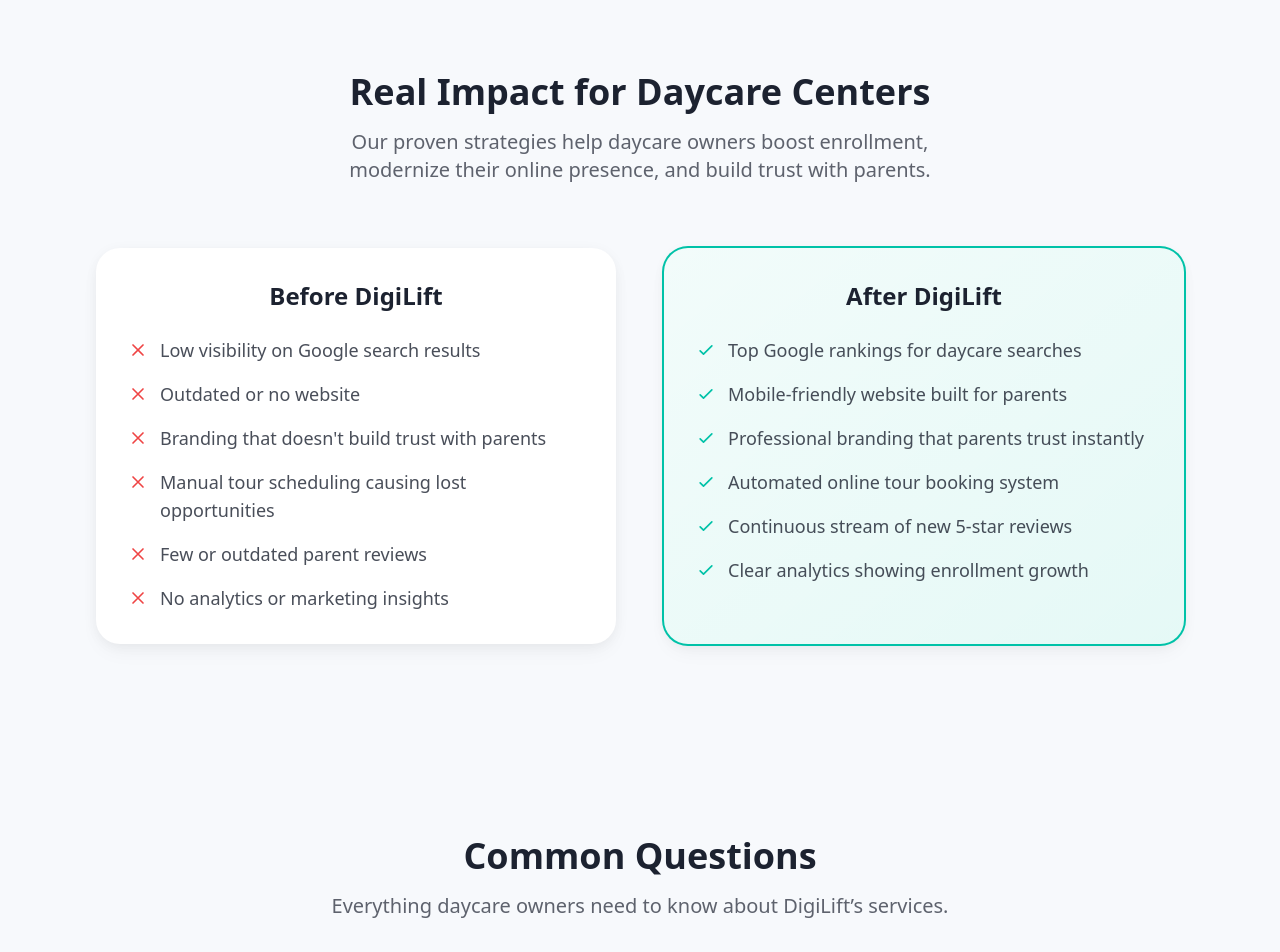
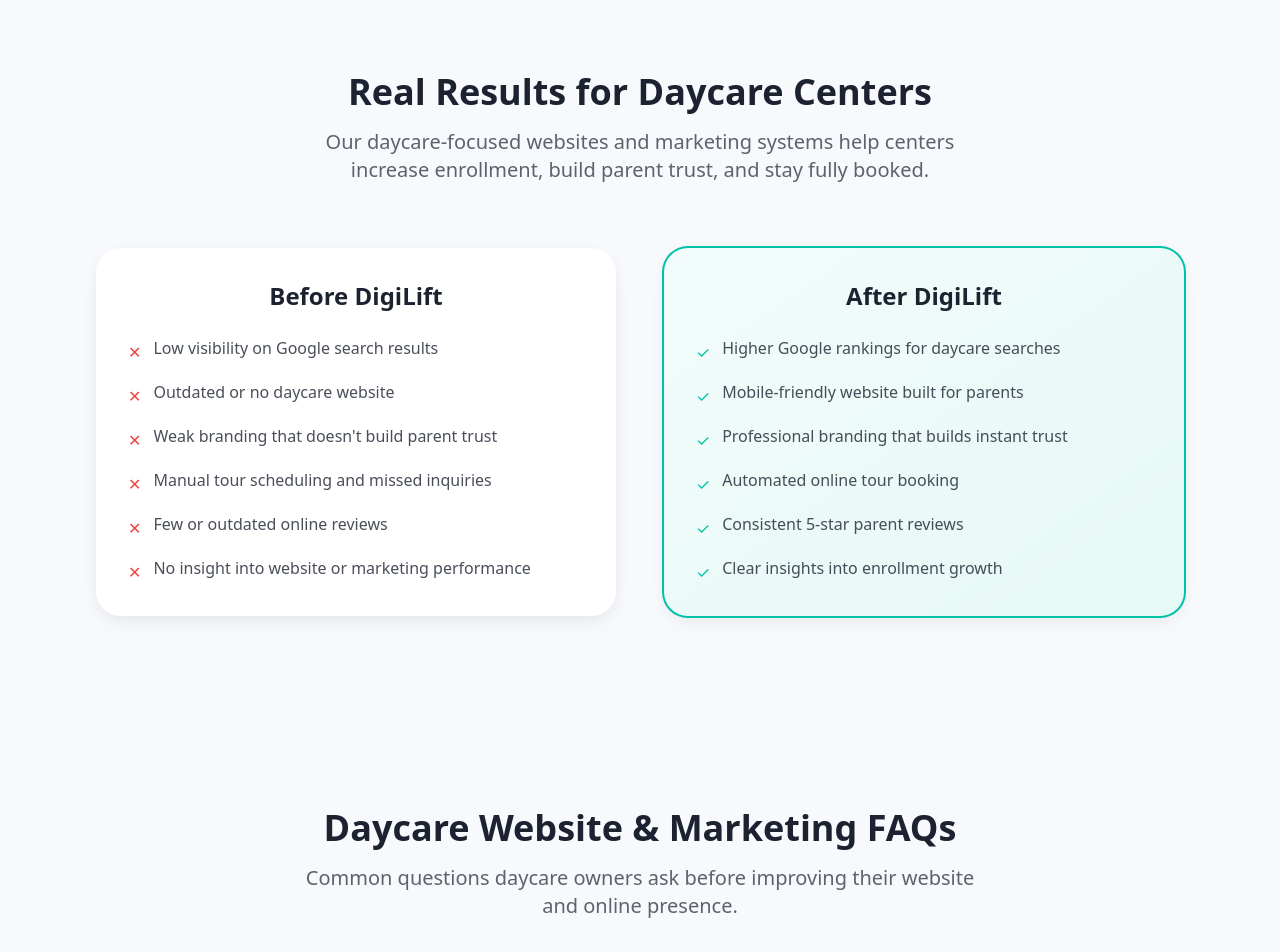
Before and after one commit to ZebaLodhi/digilift-website, a Next.js app: page / in a window 1280 px wide. Shown: the part 1680-2632 px from the top of the page. Built offline with nearby package versions, Linux system fonts and the light colour scheme.

Commit message:
Improve homepage SEO, add FAQ schema, update hero layout

```diff
--- a/app/page.tsx
+++ b/app/page.tsx
@@ -7,97 +7,161 @@
 import FAQ from "@/components/FAQ";
 import CTA from "@/components/CTA";
 import faqData from "@/data/faq.json";
-
 import Chatbot from "@/components/Chatbot";
 
+/* =========================
+   SEO METADATA (CRITICAL)
+   ========================= */
 export const metadata: Metadata = {
-  title: "DigiLift – Digital Marketing & Websites for Daycare Centers",
+  title: "Daycare Website Design & Digital Marketing | DigiLift",
   description:
-    "DigiLift transforms daycare centers with Google Business Profile optimization, mobile-friendly websites, branding, and automated booking systems. Designed for childcare providers.",
+    "DigiLift helps daycare centers get found on Google, build parent trust, and book more tours through professional website design and digital marketing.",
   keywords: [
-    "daycare marketing",
+    "daycare website design",
+    "daycare digital marketing",
     "childcare website design",
-    "Google Business Profile daycare",
-    "daycare digital marketing",
+    "daycare marketing services",
+    "daycare Google SEO",
     "DigiLift",
-    "childcare branding",
   ],
+  alternates: {
+    canonical: "https://digilift.ai/",
+  },
 };
 
+/* =========================
+   PAGE
+   ========================= */
 export default function Home() {
+  /* ---------- Business Schema ---------- */
   const jsonLd = {
     "@context": "https://schema.org",
-    "@type": "ChildCare",
-    name: "DigiLift for Daycare",
+    "@type": "ProfessionalService",
+    name: "DigiLift",
     description:
-      "Digital marketing and web design services specifically for daycare centers and childcare providers.",
+      "Website design and digital marketing services built specifically for daycare centers and childcare providers.",
     url: "https://digilift.ai",
     logo: "https://digilift.ai/logo.png",
     image: "https://digilift.ai/og-image.png",
-    telephone: "+1-555-123-4567",
-    email: "hello@digilift.ai",
-    address: { "@type": "PostalAddress", addressCountry: "US" },
-    priceRange: "$1,497 - $4,997",
-    areaServed: { "@type": "Country", name: "United States" },
+    areaServed: {
+      "@type": "Country",
+      name: "United States",
+    },
+    serviceType: [
+      "Daycare Website Design",
+      "Daycare Digital Marketing",
+      "Google Business Profile Optimization",
+    ],
+  };
+
+  /* ---------- HERO FAQ SCHEMA (GOOGLE ONLY) ---------- */
+  const heroFaqSchema = {
+    "@context": "https://schema.org",
+    "@type": "FAQPage",
+    "mainEntity": [
+      {
+        "@type": "Question",
+        "name": "Do you work with small daycare centers?",
+        "acceptedAnswer": {
+          "@type": "Answer",
+          "text":
+            "Yes. DigiLift works with home daycares, single-location centers, and growing childcare businesses across the United States.",
+        },
+      },
+      {
+        "@type": "Question",
+        "name": "What services does DigiLift provide?",
+        "acceptedAnswer": {
+          "@type": "Answer",
+          "text":
+            "DigiLift provides daycare website design, Google Business Profile optimization, branding, and AI chatbots that help parents book tours.",
+        },
+      },
+      {
+        "@type": "Question",
+        "name": "How quickly can my daycare see results?",
+        "acceptedAnswer": {
+          "@type": "Answer",
+          "text":
+            "Most daycare owners see improved visibility and increased parent inquiries within weeks of launching their DigiLift system.",
+        },
+      },
+    ],
   };
 
   return (
     <>
-      {/* SEO Structured Data */}
+      {/* =========================
+          STRUCTURED DATA
+         ========================= */}
       <script
         type="application/ld+json"
         dangerouslySetInnerHTML={{ __html: JSON.stringify(jsonLd) }}
       />
 
-      {/* HERO SECTION */}
+      {/* =========================
+          HERO FAQ SCHEMA (INVISIBLE)
+         ========================= */}
+      <script
+        type="application/ld+json"
+        dangerouslySetInnerHTML={{ __html: JSON.stringify(heroFaqSchema) }}
+      />
+
+      {/* =========================
+          SEO INTRO (HIDDEN VISUALLY, READ BY GOOGLE)
+         ========================= */}
+      <section className="sr-only">
+        <h1>Daycare Website Design & Digital Marketing for Childcare Centers</h1>
+        <p>
+          DigiLift helps daycare centers attract families, rank on Google, and
+          book more tours through professional website design and proven digital
+          marketing strategies.
+        </p>
+      </section>
+
+      {/* =========================
+          HERO
+         ========================= */}
       <Hero />
 
-      {/* VALUE PROPS */}
+      {/* =========================
+          VALUE PROPS
+         ========================= */}
       <ValueProps />
 
-      {/* RESULTS SECTION */}
+      {/* =========================
+          RESULTS SECTION
+         ========================= */}
       <section className="section bg-neutral px-4 md:px-0">
         <div className="container-custom max-w-6xl">
           <header className="text-center mb-12 md:mb-16">
             <h2 className="text-3xl md:text-4xl font-bold mb-4">
-              Real Impact for Daycare Centers
+              Real Results for Daycare Centers
             </h2>
             <p className="text-lg md:text-xl text-dark/70 max-w-2xl mx-auto">
-              Our proven strategies help daycare owners boost enrollment, modernize their online
-              presence, and build trust with parents.
+              Our daycare-focused websites and marketing systems help centers
+              increase enrollment, build parent trust, and stay fully booked.
             </p>
           </header>
 
-          {/* RESPONSIVE GRID */}
           <div className="grid grid-cols-1 md:grid-cols-2 gap-8 md:gap-12">
-
             {/* BEFORE */}
             <article className="card p-6 md:p-8">
-              <h3 className="text-2xl text-center font-semibold mb-6">Before DigiLift</h3>
+              <h3 className="text-2xl text-center font-semibold mb-6">
+                Before DigiLift
+              </h3>
               <ul className="space-y-4">
                 {[
                   "Low visibility on Google search results",
-                  "Outdated or no website",
-                  "Branding that doesn't build trust with parents",
-                  "Manual tour scheduling causing lost opportunities",
-                  "Few or outdated parent reviews",
-                  "No analytics or marketing insights",
+                  "Outdated or no daycare website",
+                  "Weak branding that doesn't build parent trust",
+                  "Manual tour scheduling and missed inquiries",
+                  "Few or outdated online reviews",
+                  "No insight into website or marketing performance",
                 ].map((item, index) => (
                   <li key={index} className="flex items-start gap-3">
-                    <svg
-                      className="w-5 h-5 text-red-500 mt-1 flex-shrink-0"
-                      fill="none"
-                      stroke="currentColor"
-                      viewBox="0 0 24 24"
-                    >
-                      <path
-                        strokeLinecap="round"
-                        strokeLinejoin="round"
-                        strokeWidth={2}
-                        d="M6 18L18 6M6 6l12 12"
-                      />
-                    </svg>
-                    <span className="text-dark/80 text-base md:text-lg">{item}</span>
+                    <span className="text-red-500 mt-1">✕</span>
+                    <span className="text-dark/80">{item}</span>
                   </li>
                 ))}
               </ul>
@@ -105,77 +169,41 @@
 
             {/* AFTER */}
             <article className="card p-6 md:p-8 bg-gradient-to-br from-accent/5 to-accent/10 ring-2 ring-accent">
-              <h3 className="text-2xl text-center font-semibold mb-6">After DigiLift</h3>
+              <h3 className="text-2xl text-center font-semibold mb-6">
+                After DigiLift
+              </h3>
               <ul className="space-y-4">
                 {[
-                  "Top Google rankings for daycare searches",
+                  "Higher Google rankings for daycare searches",
                   "Mobile-friendly website built for parents",
-                  "Professional branding that parents trust instantly",
-                  "Automated online tour booking system",
-                  "Continuous stream of new 5-star reviews",
-                  "Clear analytics showing enrollment growth",
+                  "Professional branding that builds instant trust",
+                  "Automated online tour booking",
+                  "Consistent 5-star parent reviews",
+                  "Clear insights into enrollment growth",
                 ].map((item, index) => (
                   <li key={index} className="flex items-start gap-3">
-                    <svg
-                      className="w-5 h-5 text-accent mt-1 flex-shrink-0"
-                      fill="none"
-                      stroke="currentColor"
-                      viewBox="0 0 24 24"
-                    >
-                      <path
-                        strokeLinecap="round"
-                        strokeLinejoin="round"
-                        strokeWidth={2}
-                        d="M5 13l4 4L19 7"
-                      />
-                    </svg>
-                    <span className="text-dark/80 text-base md:text-lg">{item}</span>
+                    <span className="text-accent mt-1">✓</span>
+                    <span className="text-dark/80">{item}</span>
                   </li>
                 ))}
               </ul>
             </article>
-
           </div>
         </div>
       </section>
 
-      {/* TESTIMONIALS — HIDDEN */}
-      {/* <Testimonials /> */}
-
-      {/* TRUSTED BY SECTION — HIDDEN */}
-      {false && (
-        <section className="section bg-white px-4 md:px-0">
-          <div className="container-custom max-w-6xl">
-            <h3 className="text-2xl md:text-3xl font-bold text-center mb-4">
-              Trusted by Daycare Centers Nationwide
-            </h3>
-            <p className="text-dark/70 text-center mb-10">
-              More centers are joining DigiLift every week.
-            </p>
-
-            <div className="grid grid-cols-2 md:grid-cols-4 gap-6 md:gap-8 opacity-60">
-              {[1, 2, 3, 4].map((i) => (
-                <div
-                  key={i}
-                  className="flex items-center justify-center h-20 bg-neutral-100 rounded-xl"
-                >
-                  <span className="text-dark/40 font-semibold text-sm md:text-base">
-                    Daycare Logo {i}
-                  </span>
-                </div>
-              ))}
-            </div>
-          </div>
-        </section>
-      )}
-
-      {/* FAQ SECTION */}
+      {/* =========================
+          FAQ (VISIBLE)
+         ========================= */}
       <section className="section bg-neutral px-4 md:px-0">
         <div className="container-custom max-w-5xl">
           <header className="text-center mb-12">
-            <h2 className="text-3xl md:text-4xl font-bold mb-4">Common Questions</h2>
+            <h2 className="text-3xl md:text-4xl font-bold mb-4">
+              Daycare Website & Marketing FAQs
+            </h2>
             <p className="text-lg md:text-xl text-dark/70 max-w-2xl mx-auto">
-              Everything daycare owners need to know about DigiLift’s services.
+              Common questions daycare owners ask before improving their website
+              and online presence.
             </p>
           </header>
 
@@ -189,9 +217,14 @@
         </div>
       </section>
 
+      {/* =========================
+          CTA
+         ========================= */}
       <CTA />
 
-      {/* Chatbot */}
+      {/* =========================
+          CHATBOT
+         ========================= */}
       <Chatbot />
     </>
   );
```
Also changed, not shown: components/Hero.tsx (+27 -10 lines).
